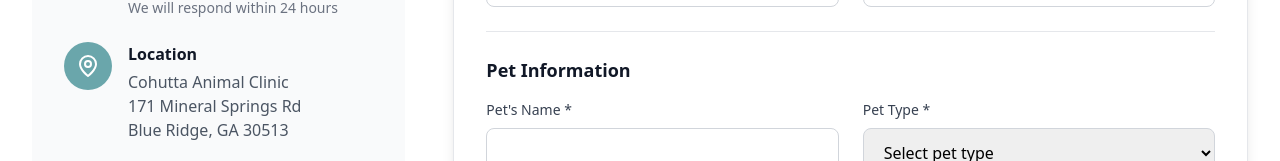
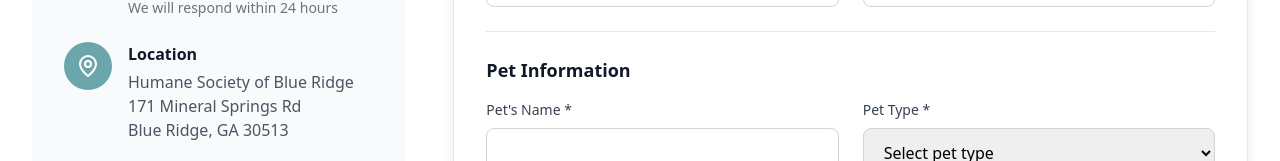
Before and after one commit to DrJackson-PawPowerRehab/pawpowerrehab2, a React (Vite) app: page /contact in a window 1280 px wide. Shown: the part 791-952 px from the top of the page. Built offline with nearby package versions, Linux system fonts and the light colour scheme.

Commit message:
update clinic name on contact page

```diff
--- a/src/pages/ContactPage.tsx
+++ b/src/pages/ContactPage.tsx
@@ -217,7 +217,7 @@ const ContactPage = () => {
                         Location
                       </h3>
                       <p className="text-gray-600">
-                        Cohutta Animal Clinic
+                        {CONTACT_INFO.ADDRESS.CLINIC_NAME}
                         <br />
                         <a
                           href={
```
